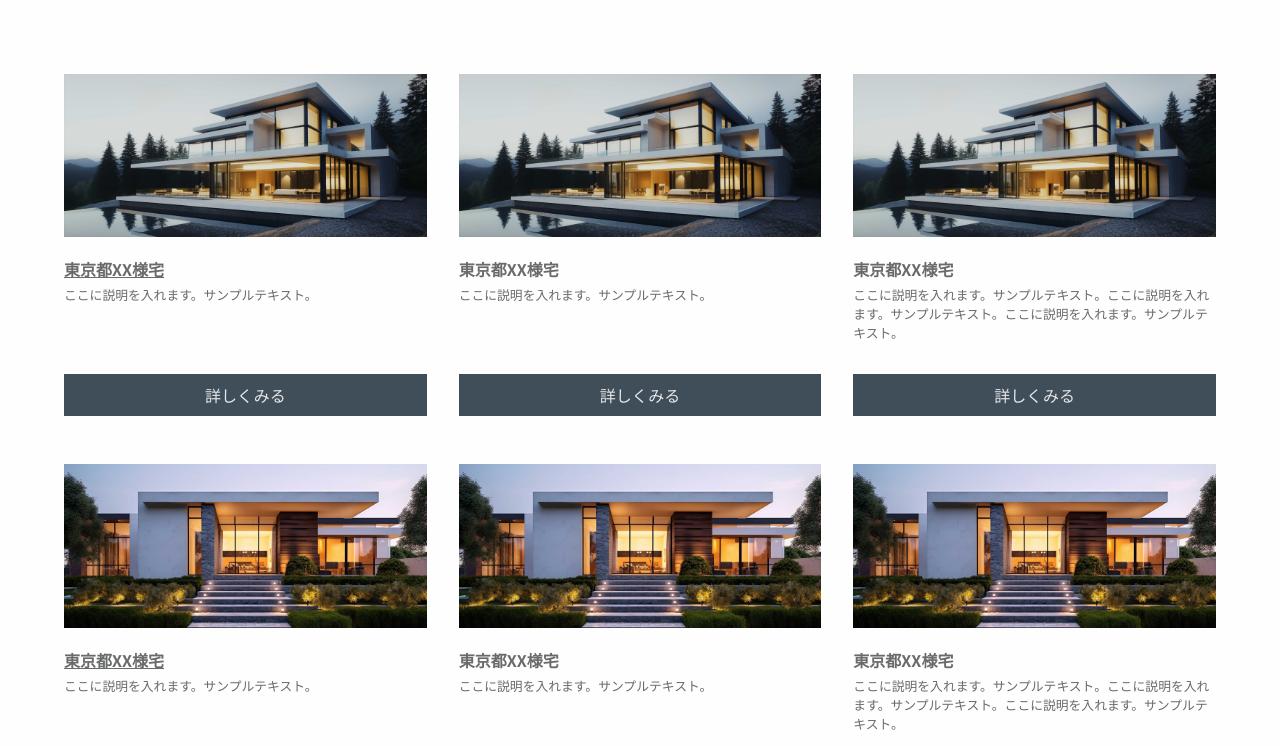
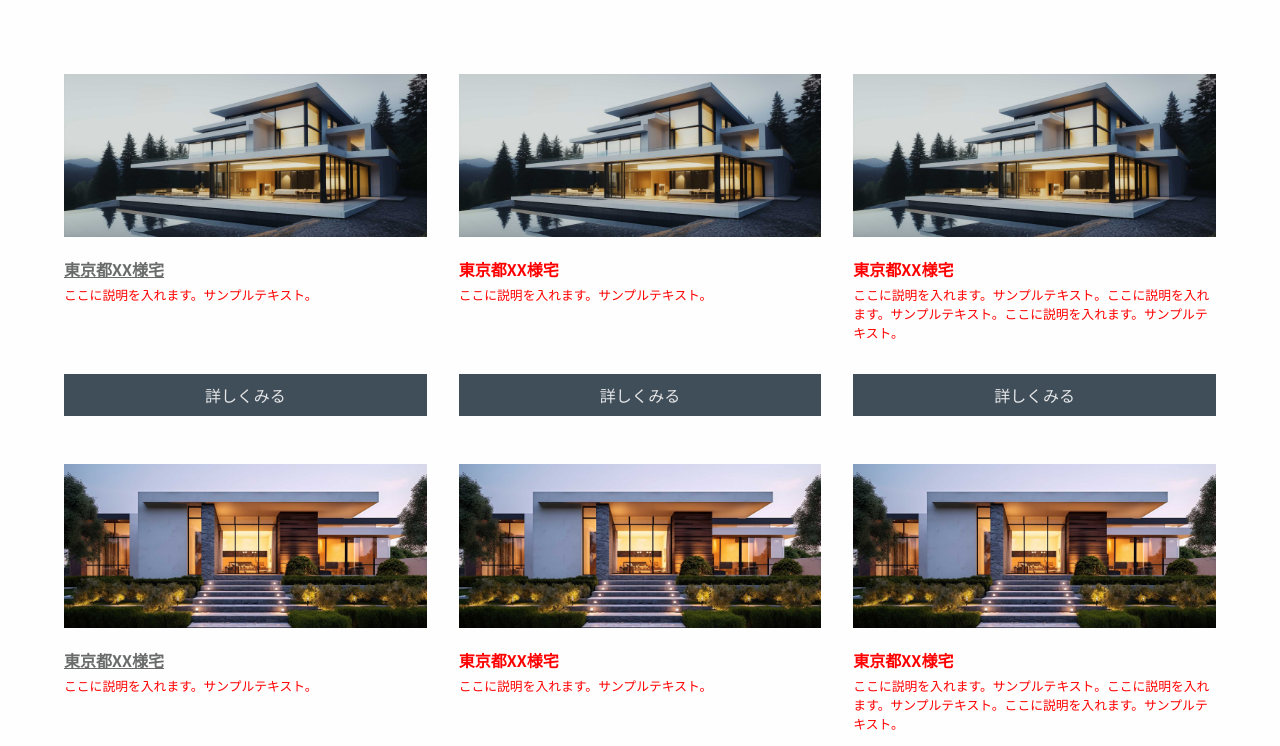
Before and after one commit to 39rep/playwright-vrt-handson, a website: page static/jirei.html in a window 1280 px wide. Shown: the part 284-1030 px from the top of the page. Drawn offline with nearby package versions, Linux system fonts and the light colour scheme; some packages are replaced by stand-ins of ours; a script that the page names is missing.

Commit message:
The first test!

```diff
--- a/static/jirei.html
+++ b/static/jirei.html
@@ -8,6 +8,12 @@
     <meta name="viewport" content="width=device-width, initial-scale=1" />
     <meta name="description" content="ここにサイト説明を入れます" />
     <link rel="stylesheet" href="css/style.css" />
+    <!-- headタグの最後に追加 -->
+    <style>
+      body {
+        color: red;
+      }
+    </style>
   </head>
 
   <body>
```
Also changed, not shown: tests/jirei.spec.ts-snapshots/制作事例のVRT-1-Chrome-linux.png (added).
